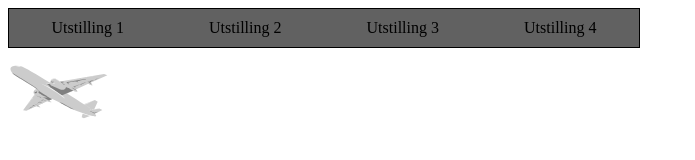
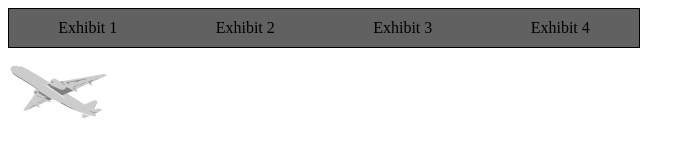
Before and after one commit to IT2810/it2810-webutvikling-h18-prosjekt-2-gruppe--05, a React (Create React App) app: page / in a window 1280 px wide. Shown: the top 160 px of the page, without its empty margins (0-695 px from the left). Built offline with nearby package versions, Linux system fonts and the light colour scheme.

Commit message:
Changed header text to english.

```diff
--- a/src/components/Header/Header.js
+++ b/src/components/Header/Header.js
@@ -7,10 +7,10 @@ class Header extends Component {
       <div className="Header">
             <div className="Nav">
                 <ul>
-                    <li><a href='#'>Utstilling 1</a></li>
-                    <li><a href='#'>Utstilling 2</a></li>
-                    <li><a href='#'>Utstilling 3</a></li>
-                    <li><a href='#'>Utstilling 4</a></li>
+                    <li><a href='#'>Exhibit 1</a></li>
+                    <li><a href='#'>Exhibit 2</a></li>
+                    <li><a href='#'>Exhibit 3</a></li>
+                    <li><a href='#'>Exhibit 4</a></li>
                 </ul>
             </div>
       </div>
```
Also changed, not shown: 1 other file (tests, documents, lock files or other folders).
